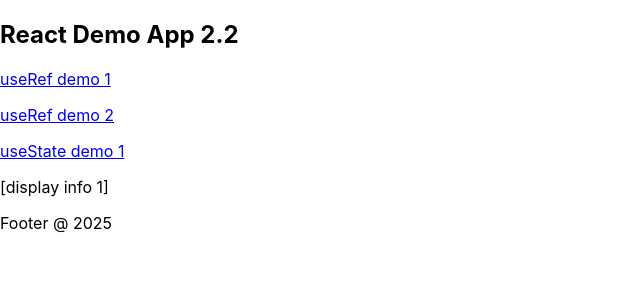
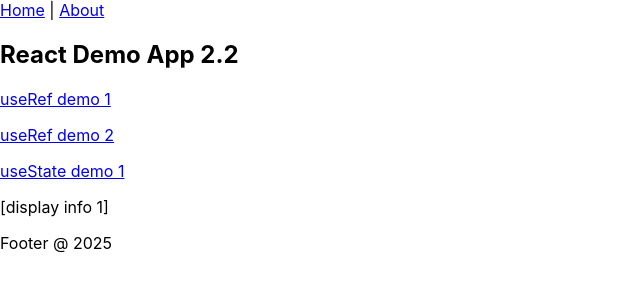
Before and after one commit to NatGallagher/React-Demos, a React (Create React App) app in the folder react-demo-app-v5/: page / in a window 1280 px wide. Shown: the top 300 px of the page, without its empty margins (0-640 px from the left). Built offline with nearby package versions, Linux system fonts and the light colour scheme.

Commit message:
navbar added

```diff
--- a/react-demo-app-v5/src/App.js
+++ b/react-demo-app-v5/src/App.js
@@ -3,6 +3,7 @@ import About from "./components/About"
 import Home2 from "./components/Home2"
 import Header from "./components/Header";
 import Footer from "./components/Footer"
+import NavBar from "./components/NavBar"
 
 function App() {
 
@@ -11,8 +12,10 @@ function App() {
 
   return (
     <>
-    <Header/>
+
       <BrowserRouter>
+      <NavBar/>
+      <Header/>
       <Routes>
         <Route path="/" element={<Home2/>}/>
         <Route path="/about" element={<About/>}/>
--- a/react-demo-app-v5/src/components/NavBar.js
+++ b/react-demo-app-v5/src/components/NavBar.js
@@ -1,14 +1,13 @@
-import { link } from "react-router-dom";
-
+import { Link } from "react-router-dom";
 function NavBar() {
     return (
-        <>
-            <nav>
-                <Link to="/">Home</Link> {" | "}
-                <Link to="/about">About</Link> {" | "}
-            </nav>
-        </>
-    )
+      <>
+          <nav>
+            <Link to="/">Home</Link> {" | "}
+            <Link to="/about">About</Link>
+          </nav>
+      </>
+    );
 }
 
 export default NavBar;
```
